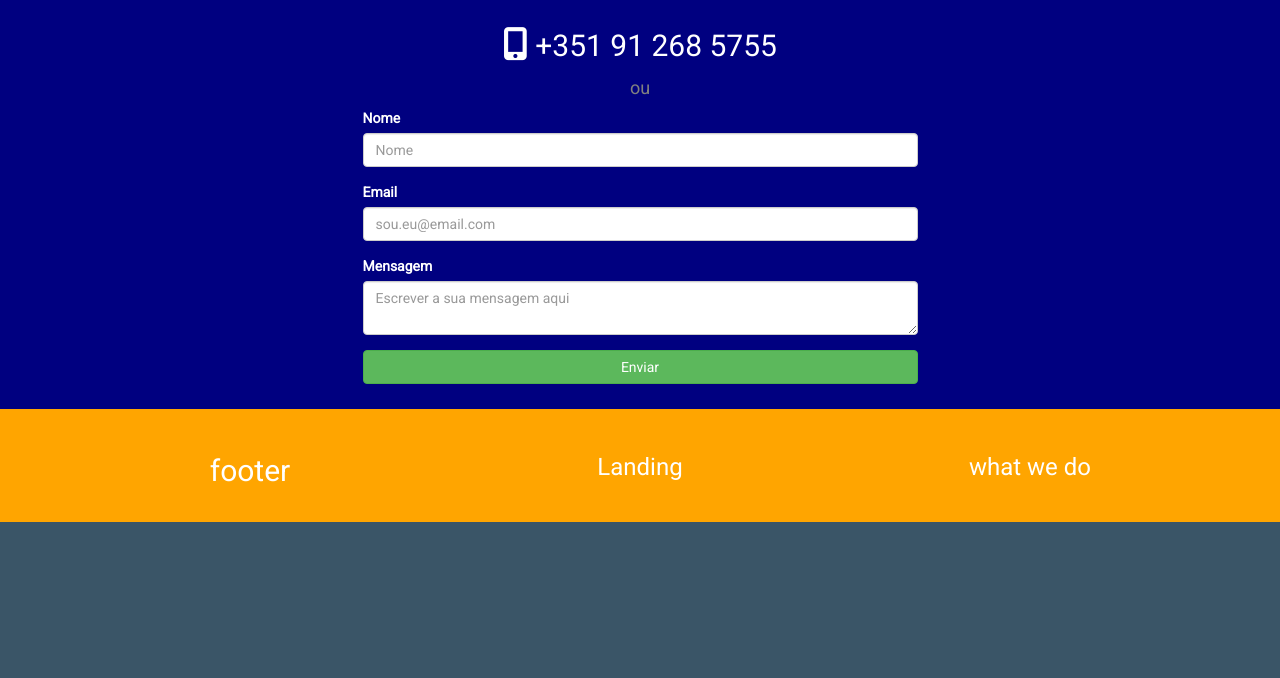
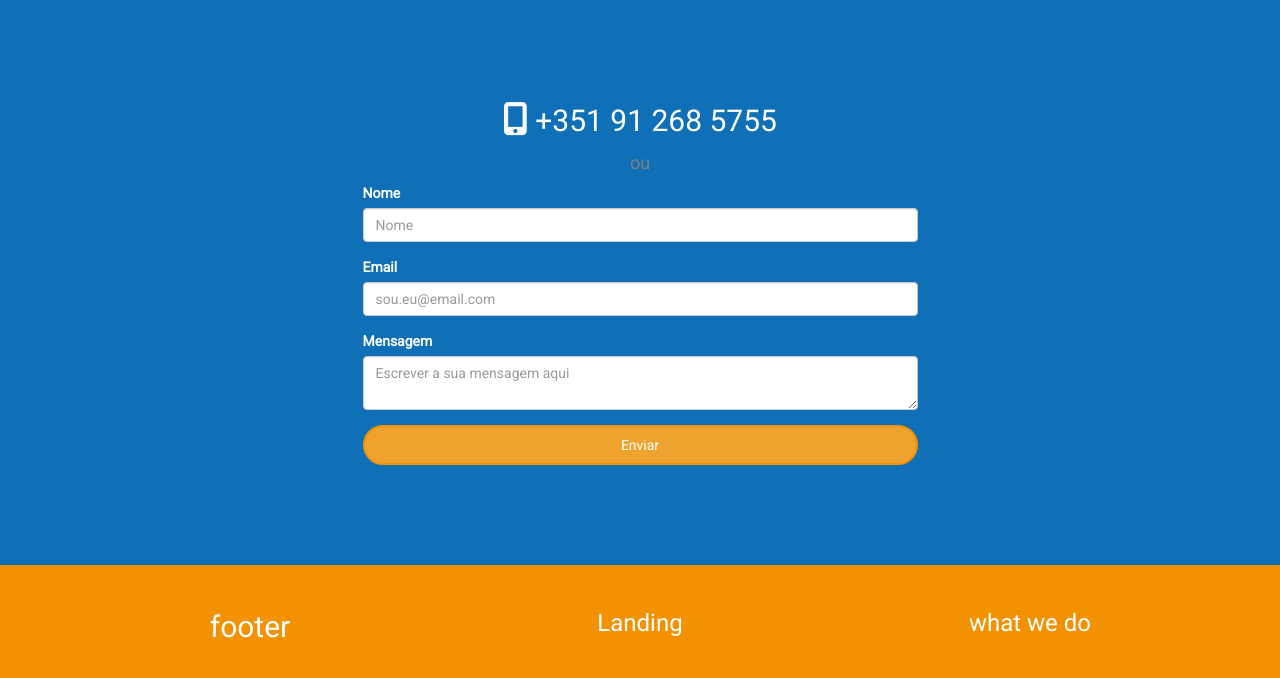
Before and after one commit to Filipe-p/mantendoelimpando, a PHP site: page / in a window 1280 px wide. Shown: the part 1440-2118 px from the top of the page. Before the commit the page ends 1962 px from the top, so only its background shows below. Run offline with PHP 8.4, Linux system fonts and the light colour scheme; some libraries are stand-ins or nearby versions.

Commit message:
changed the colours of the bottom two banners to match the logo

```diff
--- a/index.html
+++ b/index.html
@@ -123,7 +123,7 @@
                 <textarea type="text" name="mensagem" class="form-control" placeholder="Escrever a sua mensagem aqui"></textarea>
               </div>
               <div class="text-center">
-                <input type="submit" value="Enviar" class="btn btn-success" style="width: 100%;" />
+                <input type="submit" value="Enviar" class="send-button" />
               </div>
             </form>
           </div>
--- a/style/contacts.css
+++ b/style/contacts.css
@@ -1,7 +1,7 @@
 #contacts {
-  background-color: navy;
+  background-color: #0f70b7;
   color: white;
-  padding: 25px;
+  padding: 100px 25px;
 }
 
 .a-tag-contacts {
@@ -9,3 +9,19 @@
   color: white !important;
   font-size: 30px
 }
+
+.send-button {
+  border-radius: 25px;
+  background-color: #efa22d;
+  border: 2px solid #f29200;
+  padding: 8px 15px;
+  text-decoration: none;
+  transition: all 0.2s ease;
+  width: 100%;
+}
+
+.send-button:hover {
+  background-color: #f29200;
+  text-decoration: none;
+  transition: all 0.2s ease;
+}
--- a/style/footer.css
+++ b/style/footer.css
@@ -1,5 +1,5 @@
 #footer {
-  background-color: orange;
+  background-color: #f29200;
   color: white;
   padding: 25px;
 }
```
